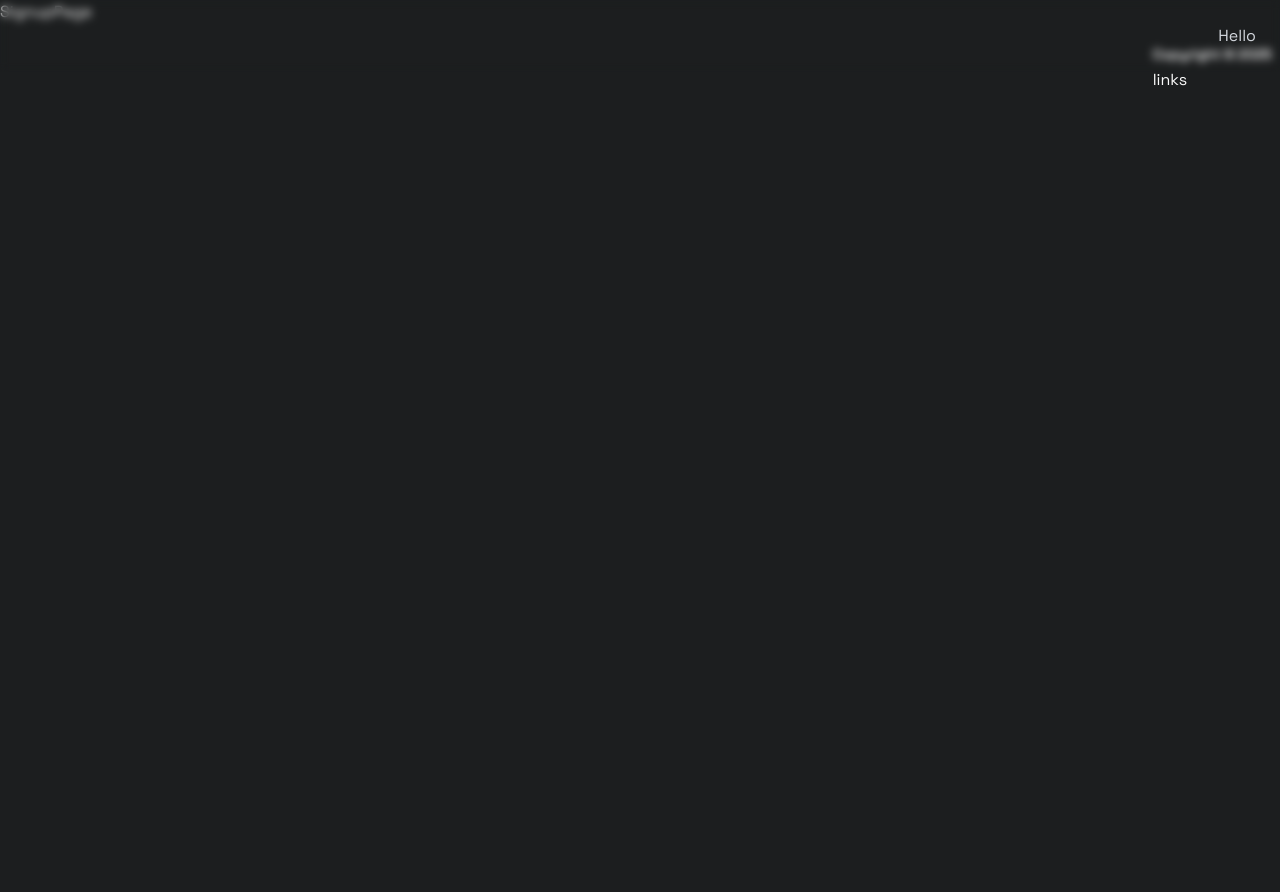
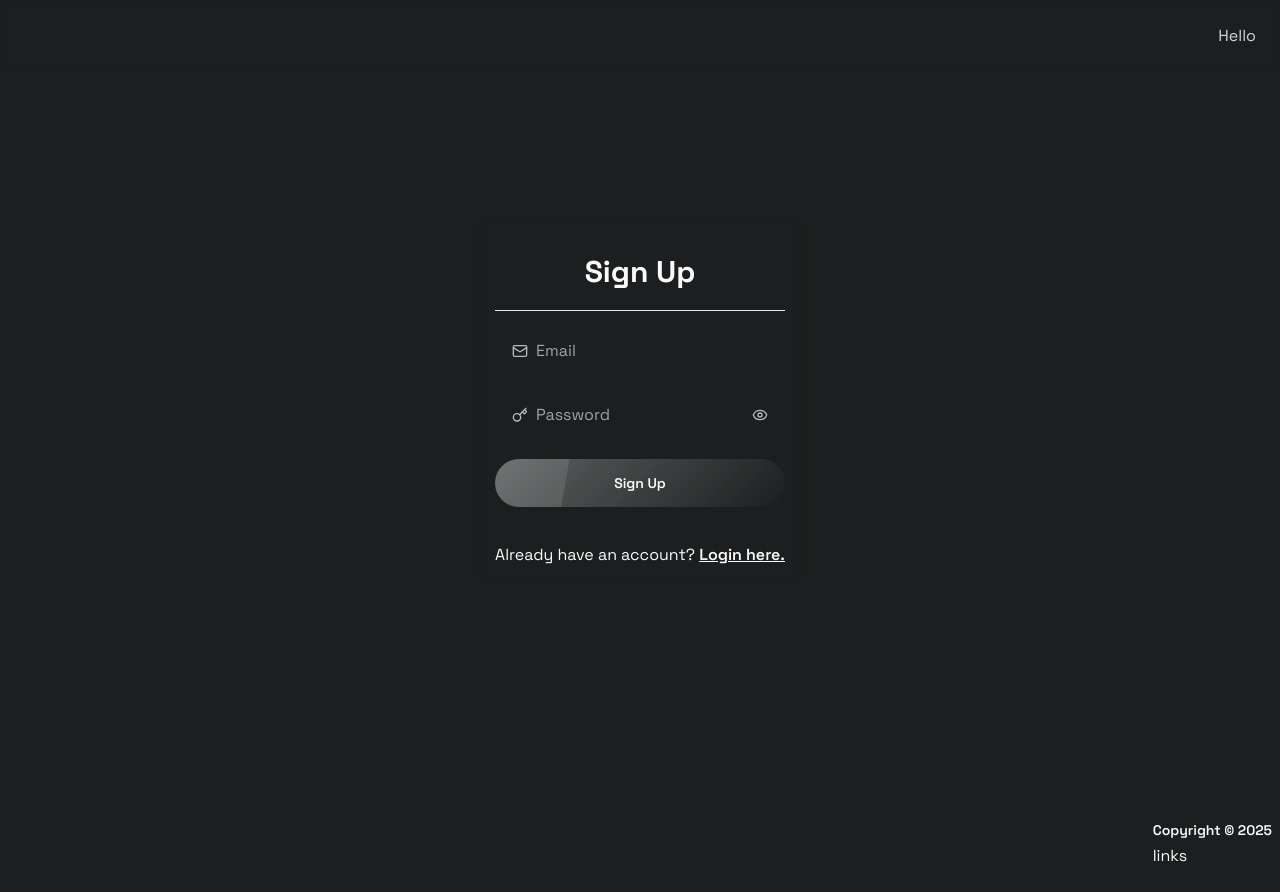
Before and after one commit to ekhassan/chatapp, a React (Vite) app: page /signup in a window 1280 px wide. Before the commit the page ends 800 px from the top, so only its background shows below. Built offline with nearby package versions, Linux system fonts and the light colour scheme; no server answers.

Commit message:
Add ChatPage and PrivateRoute; update routing and enhance SignupPage with form validation and loading state

```diff
--- a/src/App.jsx
+++ b/src/App.jsx
@@ -4,6 +4,7 @@ import NotFound from "./pages/NotFound"
 import HomePage from "./pages/HomePage"
 import LoginPage from "./pages/LoginPage"
 import SignupPage from "./pages/SignupPage"
+import PrivateRoute from "./components/PrivateRoute"
 
 
 const router = createBrowserRouter([
@@ -12,9 +13,16 @@ const router = createBrowserRouter([
     element: <Layout />,
     children: [
       { path: '/', element: <HomePage /> },
+
       { path: '/login', element: <LoginPage /> },
       { path: '/signup', element: <SignupPage /> },
-      { path: '/', element: <HomePage /> },
+      {
+        path: '/chat', element: (
+          <PrivateRoute>
+            <HomePage />
+          </PrivateRoute>
+        )
+      },
       { path: '*', element: <NotFound /> }
     ]
   }
--- /dev/null
+++ b/src/components/PrivateRoute.jsx
@@ -0,0 +1,20 @@
+import PropTypes from 'prop-types';
+
+import { UserAuth } from "../context/authContext";
+import { Navigate } from "react-router-dom";
+
+const PrivateRoute = ({ children }) => {
+    const { session } = UserAuth();
+
+    if (session === undefined) {
+        return <div>Loading...</div>;
+    }
+
+    return <div>{session ? <>{children}</> : <Navigate to="/signup" />}</div>;
+};
+
+PrivateRoute.propTypes = {
+    children: PropTypes.node.isRequired,
+}
+
+export default PrivateRoute;
--- a/src/pages/ChatPage.jsx
+++ b/src/pages/ChatPage.jsx
@@ -0,0 +1,9 @@
+
+
+const ChatPage = () => {
+  return (
+    <div>ChatPage</div>
+  )
+}
+
+export default ChatPage
--- a/src/pages/LoginPage.jsx
+++ b/src/pages/LoginPage.jsx
@@ -38,11 +38,12 @@ const LoginPage = () => {
 
     return (
         <div className="h-screen max-h-screen flex items-center justify-center">
-            <div className="p-5 backdrop-blur-sm border border-gray-500 rounded-xl">
+            <div className="p-5 backdrop-blur-sm  rounded-xl">
                 <form onSubmit={handleSubmit(onSubmit)}>
-                    <h2 className='font-bold text-3xl text-center'>
+                    <h2 className='font-bold text-3xl text-center py-5'>
                         Login
                     </h2>
+                    <hr />
                     <div className='mt-4'>
                         <label className="input input-bordered flex items-center gap-2 bg-transparent rounded-full">
                             <Mail className='h-4 w-4 opacity-70' size={16} />
@@ -58,7 +59,7 @@ const LoginPage = () => {
                         <label className="input input-bordered flex items-center gap-2 bg-transparent rounded-full">
                             <Key className='h-4 w-4 opacity-70' size={16} />
                             <input type={showPassword ? 'text' : 'password'} className="grow" placeholder="Password"
-                                id="email"
+                                id="password"
                                 {...register('password', { required: 'Password is required' })}
                             />
                             <button
@@ -86,7 +87,7 @@ const LoginPage = () => {
                     </div>
                 </form>
                 <div className="mt-4">
-                    <p>Dont have an account? <Link to="/register" className="font-semibold underline hover:no-underline"> Register here.</Link></p>
+                    <p>Dont have an account? <Link to="/signup" className="font-semibold underline hover:no-underline"> Register here.</Link></p>
                 </div>
             </div>
         </div>
--- a/src/pages/SignupPage.jsx
+++ b/src/pages/SignupPage.jsx
@@ -1,9 +1,97 @@
+import { useState } from 'react';
 
+import { useForm } from 'react-hook-form';
+import { toast } from 'react-hot-toast';
+import { Link, useNavigate } from 'react-router-dom';
+import { Mail, Key, Eye, EyeClosed } from "lucide-react"
+
+import { UserAuth } from '../context/authContext';
 
 const SignupPage = () => {
+
+  const [showPassword, setShowPassword] = useState(false);
+  const [loading, setLoading] = useState(false)
+  const { register, handleSubmit, formState: { errors } } = useForm();
+  const { signUpNewUser } = UserAuth();
+  const navigate = useNavigate();
+
+  const onSubmit = async ({ email, password }) => {
+    try {
+      setLoading(true)
+      const { session, error } = await signUpNewUser(email, password);
+
+      if (error) {
+        throw new Error(error);
+      }
+
+      if (session) {
+        toast.success('Signup successful! Redirecting...');
+        navigate('/dashboard');
+      }
+    } catch (error) {
+      toast.error(error.message || 'Signup failed. Please try again.');
+    }
+    finally {
+      setLoading(false)
+    }
+  };
+
   return (
-    <div>SignupPage</div>
-  )
-}
+    <div className="h-screen max-h-screen flex items-center justify-center">
+      <div className="p-5 backdrop-blur-sm  rounded-xl">
+        <form onSubmit={handleSubmit(onSubmit)}>
+          <h2 className='font-bold text-3xl text-center py-5'>
+            Sign Up
+          </h2>
+          <hr />
+          <div className='mt-4'>
+            <label className="input input-bordered flex items-center gap-2 bg-transparent rounded-full">
+              <Mail className='h-4 w-4 opacity-70' size={16} />
+              <input type="email" className="grow" placeholder="Email"
+                id="email"
+                {...register('email', { required: 'Email is required' })}
+                autoComplete='off'
+              />
+            </label>
+            {errors.email && <span className="text-red-500">{errors.email.message}</span>}
+          </div>
+          <div className="mt-4">
+            <label className="input input-bordered flex items-center gap-2 bg-transparent rounded-full">
+              <Key className='h-4 w-4 opacity-70' size={16} />
+              <input type={showPassword ? 'text' : 'password'} className="grow" placeholder="Password"
+                id="password"
+                {...register('password', { required: 'Password is required' })}
+              />
+              <button
+                type="button"
+                onClick={() => {
 
-export default SignupPage
+                  setShowPassword(!showPassword)
+                }}
+                className="focus:outline-none"
+              >
+                {showPassword ? (
+                  <EyeClosed className='h-4 w-4 opacity-70' size={16} />
+                ) : (
+                  <Eye className='h-4 w-4 opacity-70' size={16} />
+                )}
+              </button>
+            </label>
+            {errors.password && <span className="text-red-500">{errors.password.message}</span>}
+          </div>
+          <div className='py-5'>
+            <button type="submit" className="btn glass rounded-full w-full text-white hover:text-black" disabled={loading}>
+              {loading ? <span className="loading loading-spinner text-white loading-md"></span> : ""}
+              Sign Up
+            </button>
+          </div>
+        </form>
+        <div className="mt-4">
+          <p>Already have an account? <Link to="/login" className="font-semibold underline hover:no-underline"> Login here.</Link></p>
+        </div>
+      </div>
+    </div>
+  );
+};
+
+export default SignupPage;
```
